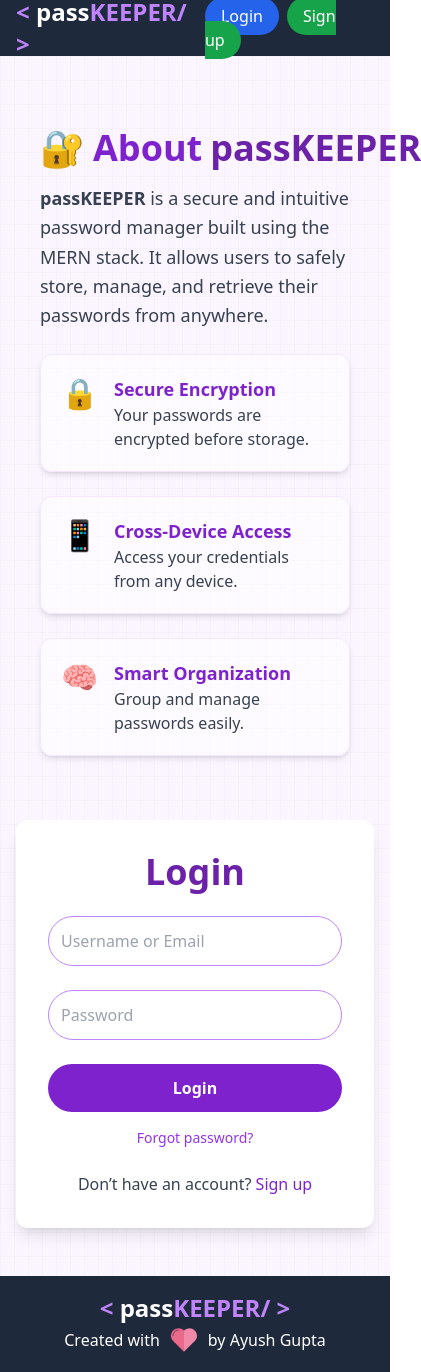
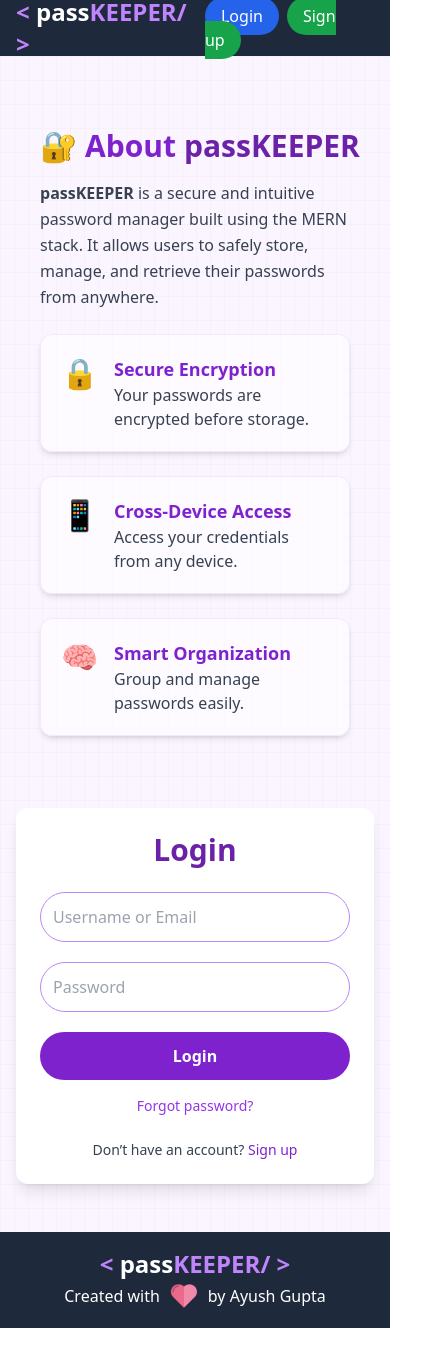
Before and after one commit to ayush-gupta456/pass_op, a React (Vite) app: page /login in a window 390 px wide. Shown: the whole page, 421 px wide, since content can reach past the window. After the commit the page ends 1328 px from the top, so only its background shows below. Built offline with nearby package versions, Linux system fonts and the light colour scheme.

Commit message:
Update Login.jsx

```diff
--- a/src/components/Login.jsx
+++ b/src/components/Login.jsx
@@ -50,51 +50,41 @@ const Login = () => {
     <>
       <ToastContainer position="top-right" autoClose={5000} theme="dark" />
 
-      <div className="min-h-screen flex flex-col md:flex-row items-center justify-center bg-purple-50 bg-[linear-gradient(to_right,#8080800a_1px,transparent_1px),linear-gradient(to_bottom,#8080800a_1px,transparent_1px)] bg-[size:14px_24px] px-4 py-12">
+      <div className="min-h-screen flex flex-col lg:flex-row items-center justify-center px-4 py-12 bg-purple-50 bg-[linear-gradient(to_right,#8080800a_1px,transparent_1px),linear-gradient(to_bottom,#8080800a_1px,transparent_1px)] bg-[size:14px_24px] gap-y-12 gap-x-12">
         {/* About Section */}
-        <div className="w-full md:w-1/2 text-left p-6 md:pr-12 animate-fadeInUp">
-          <h2 className="text-4xl font-bold text-purple-700 mb-4 flex items-center gap-2">
+        <div className="w-full lg:w-1/2 text-left p-6 md:px-8 animate-fadeInUp">
+          <h2 className="text-3xl sm:text-4xl font-bold text-purple-700 mb-4 flex items-center gap-2">
             <span role="img" aria-label="lock">🔐</span> About <span className="text-purple-800">passKEEPER</span>
           </h2>
-          <p className="text-gray-700 text-lg leading-relaxed mb-4">
+          <p className="text-gray-700 text-base sm:text-lg leading-relaxed mb-6">
             <strong>passKEEPER</strong> is a secure and intuitive password manager built using the MERN stack. It allows users to safely store, manage, and retrieve their passwords from anywhere.
           </p>
 
-          {/* Features with animation */}
-          <div className="grid gap-6 sm:grid-cols-2 lg:grid-cols-1 mt-6">
-            {/* Secure Encryption */}
-            <div className="flex items-start gap-4 p-5 bg-white/60 backdrop-blur-md rounded-xl shadow-md border border-purple-100 transition hover:scale-[1.02] hover:shadow-lg animate-fadeInUp">
-              <div className="text-purple-600 text-3xl">🔒</div>
-              <div>
-                <h4 className="text-lg font-semibold text-purple-700">Secure Encryption</h4>
-                <p className="text-gray-700">Your passwords are encrypted before storage.</p>
+          <div className="grid gap-6 sm:grid-cols-2 md:grid-cols-1">
+            {/* Feature Cards */}
+            {[
+              { icon: '🔒', title: 'Secure Encryption', desc: 'Your passwords are encrypted before storage.', delay: '0' },
+              { icon: '📱', title: 'Cross-Device Access', desc: 'Access your credentials from any device.', delay: '150' },
+              { icon: '🧠', title: 'Smart Organization', desc: 'Group and manage passwords easily.', delay: '300' },
+            ].map((item, idx) => (
+              <div
+                key={idx}
+                className={`flex items-start gap-4 p-5 bg-white/60 backdrop-blur-md rounded-xl shadow-md border border-purple-100 transition hover:scale-[1.02] hover:shadow-lg animate-fadeInUp delay-${item.delay}`}
+              >
+                <div className="text-purple-600 text-3xl">{item.icon}</div>
+                <div>
+                  <h4 className="text-lg font-semibold text-purple-700">{item.title}</h4>
+                  <p className="text-gray-700">{item.desc}</p>
+                </div>
               </div>
-            </div>
-
-            {/* Cross-Device Access */}
-            <div className="flex items-start gap-4 p-5 bg-white/60 backdrop-blur-md rounded-xl shadow-md border border-purple-100 transition hover:scale-[1.02] hover:shadow-lg animate-fadeInUp delay-150">
-              <div className="text-purple-600 text-3xl">📱</div>
-              <div>
-                <h4 className="text-lg font-semibold text-purple-700">Cross-Device Access</h4>
-                <p className="text-gray-700">Access your credentials from any device.</p>
-              </div>
-            </div>
-
-            {/* Smart Organization */}
-            <div className="flex items-start gap-4 p-5 bg-white/60 backdrop-blur-md rounded-xl shadow-md border border-purple-100 transition hover:scale-[1.02] hover:shadow-lg animate-fadeInUp delay-300">
-              <div className="text-purple-600 text-3xl">🧠</div>
-              <div>
-                <h4 className="text-lg font-semibold text-purple-700">Smart Organization</h4>
-                <p className="text-gray-700">Group and manage passwords easily.</p>
-              </div>
-            </div>
+            ))}
           </div>
         </div>
 
         {/* Login Form */}
-        <div className="w-full md:w-1/2 max-w-md mt-10 md:mt-0 bg-white p-8 rounded-xl shadow-lg animate-fadeInUp">
-          <h1 className="text-4xl font-bold text-center mb-6 text-purple-800">Login</h1>
-          <form className="space-y-6" onSubmit={handleSubmit}>
+        <div className="w-full lg:w-1/2 max-w-md bg-white p-6 sm:p-8 rounded-xl shadow-lg animate-fadeInUp">
+          <h1 className="text-3xl sm:text-4xl font-bold text-center mb-6 text-purple-800">Login</h1>
+          <form className="space-y-5" onSubmit={handleSubmit}>
             <input
               type="text"
               name="username"
@@ -119,7 +109,7 @@ const Login = () => {
             </button>
           </form>
 
-          <div className="flex flex-col items-center mt-4">
+          <div className="flex justify-center mt-4">
             <button
               type="button"
               onClick={() => setShowForgot(true)}
@@ -129,7 +119,7 @@ const Login = () => {
             </button>
           </div>
 
-          <p className="mt-6 text-center text-gray-700">
+          <p className="mt-6 text-center text-gray-700 text-sm sm:text-base">
             Don’t have an account?{' '}
             <Link to="/signup" className="text-purple-700 font-medium hover:underline">Sign up</Link>
           </p>
@@ -138,9 +128,9 @@ const Login = () => {
 
       {/* Forgot Password Modal */}
       {showForgot && (
-        <div className="fixed inset-0 z-50 flex items-center justify-center bg-black bg-opacity-40">
-          <div className="w-full max-w-md p-8 bg-white rounded-xl shadow-xl">
-            <h2 className="mb-4 text-2xl font-bold text-center text-purple-800">Forgot Password</h2>
+        <div className="fixed inset-0 z-50 flex items-center justify-center bg-black/50">
+          <div className="w-full max-w-md mx-4 p-6 sm:p-8 bg-white rounded-xl shadow-xl">
+            <h2 className="mb-4 text-xl sm:text-2xl font-bold text-center text-purple-800">Forgot Password</h2>
             <input
               type="email"
               placeholder="Enter your registered email"
```
